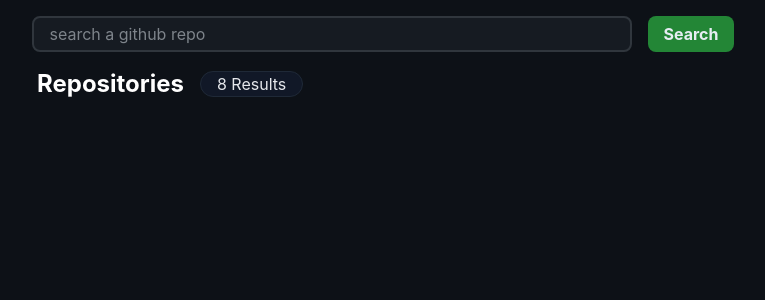
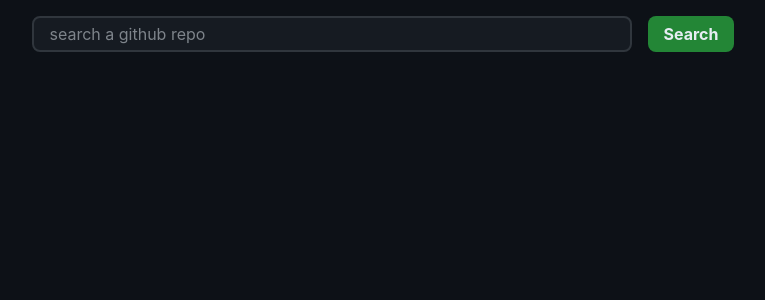
Before and after one commit to Hassan767275/github-repo-explorer, a React (Vite) app in the folder client/: page / in a window 1280 px wide. Shown: the top 300 px of the page, without its empty margins (257-1022 px from the left). Built offline with nearby package versions, Linux system fonts and the light colour scheme.

Commit message:
when user searches a username we show how many repos that user has

```diff
--- a/client/src/App.tsx
+++ b/client/src/App.tsx
@@ -4,6 +4,8 @@ import { useState } from "react";
 
 function App() {
   const [error, setError] = useState(false)
+  const [showRepo, setShowRepo] = useState(false)
+  const [repoCount, setRepoCount] = useState(0)
 
   async function searchRepos(formData: FormData) {
     const username = formData.get('username')
@@ -12,6 +14,10 @@ function App() {
 
     if (data.status === 404) {
       setError(true)
+      setShowRepo(false)
+    } else if (data.status === 200) {
+      setShowRepo(true)
+      setRepoCount(dataJson.length)
     }
 
     console.log(dataJson);
@@ -20,7 +26,7 @@ function App() {
   return (
     <div className=" flex flex-col items-center">
       <Search searchRepos={searchRepos} error={error}/>
-      <RepoResults />
+      {showRepo && <RepoResults repoCount={repoCount}/>}
     </div>
   );
 }
--- a/client/src/components/RepoResults.tsx
+++ b/client/src/components/RepoResults.tsx
@@ -1,9 +1,11 @@
-export default function RepoResults() {
+import type { RepoCount } from "../type"
+
+export default function RepoResults({repoCount}: RepoCount) {
     return (
         <div className="w-72 sm:w-105 md:w-134 lg:w-173">
             <div className="text-white flex items-center gap-4">
                 <h1 className="text-2xl font-bold">Repositories</h1>
-                <p className="text-[#E5E7EB] bg-[#111827] px-4 border border-[#1F2937] rounded-2xl">8 Results</p>
+                <p className="text-[#E5E7EB] bg-[#111827] px-4 border border-[#1F2937] rounded-2xl">{repoCount} Results</p>
             </div>
         </div>
     )
--- a/client/src/type.ts
+++ b/client/src/type.ts
@@ -2,3 +2,7 @@ export type SearchProps = {
     searchRepos: (formData: FormData) => Promise<void>,
     error: boolean
 }
+
+export type RepoCount = {
+    repoCount: number
+}
```
Also changed, not shown: client/src/services.ts/api.ts (added), 1 other file (tests, documents, lock files or other folders).
